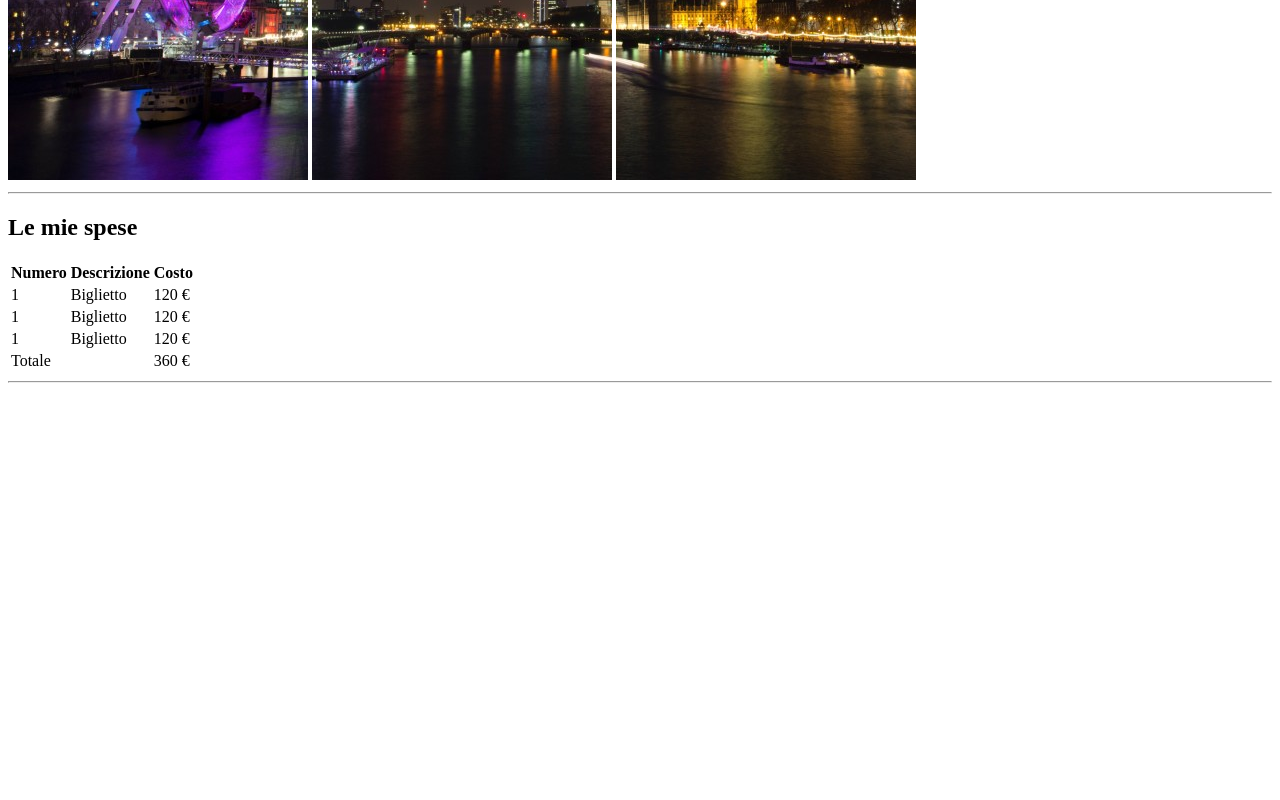
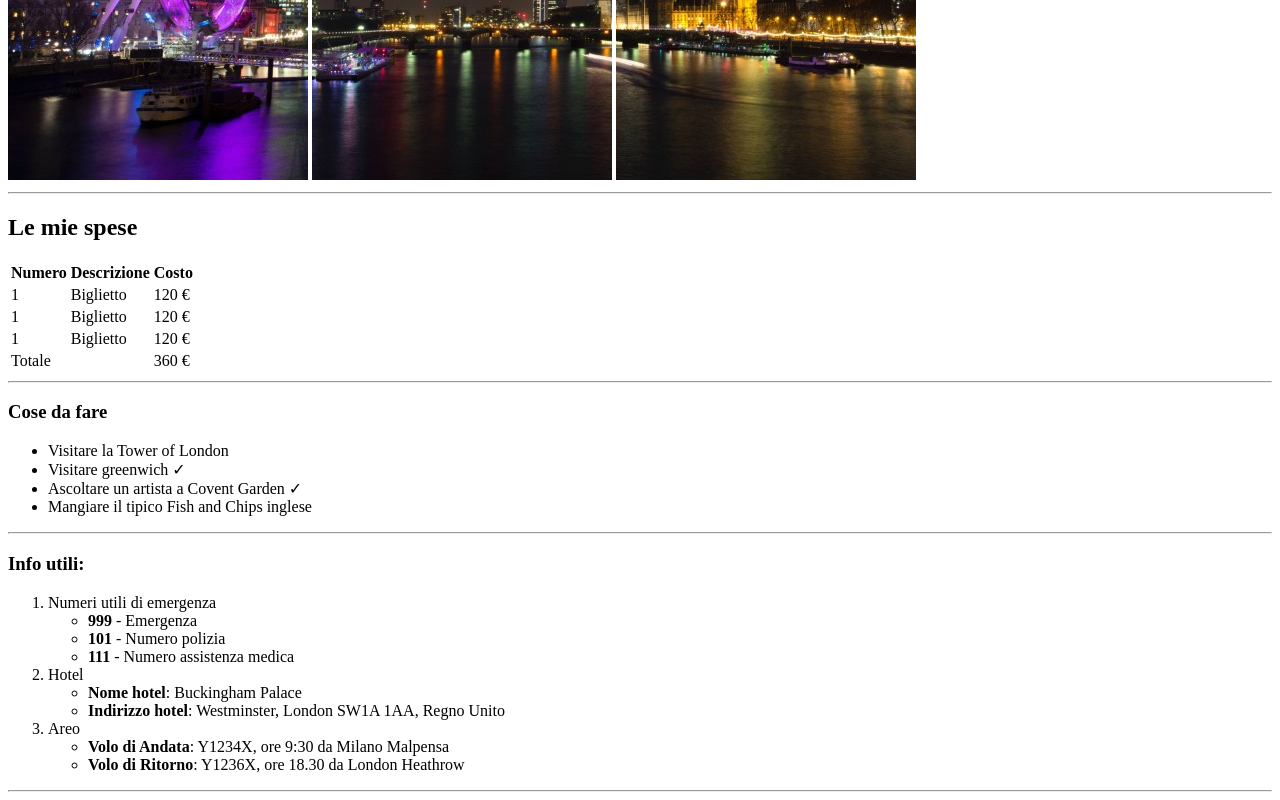
Before and after one commit to evelingcastillon/html-london-trip, a plain HTML site: page index.html in a window 1280 px wide. Shown: the part 500-1300 px from the top of the page. Before the commit the page ends 891 px from the top, so only its background shows below. Drawn offline with Linux system fonts and the light colour scheme.

Commit message:
Complete Info Utili

```diff
--- a/index.html
+++ b/index.html
@@ -52,6 +52,38 @@
             </table>
         </section>
         <hr>
+        <section>
+            <h3>Cose da fare</h3>
+            <ul>
+                <li>Visitare la Tower of London</li>
+                <li>Visitare greenwich &#10003;</li>
+                <li>Ascoltare un artista a Covent Garden &#10003;</li>
+                <li>Mangiare il tipico Fish and Chips inglese</li>
+            </ul>
+        </section>
+        <hr>
+        <section>
+            <h3>Info utili:</h3>
+            <ol>
+                <li>Numeri utili di emergenza</li>
+                    <ul>
+                        <li><strong>999</strong> - Emergenza</li>
+                        <li><strong>101</strong> - Numero polizia</li>
+                        <li><strong>111</strong> - Numero assistenza medica</li>
+                    </ul>
+                <li>Hotel</li>
+                    <ul>
+                        <li><strong>Nome hotel</strong>: Buckingham Palace</li>
+                        <li><strong>Indirizzo hotel</strong>: Westminster, London SW1A 1AA, Regno Unito</li>
+                    </ul>
+                <li>Areo</li>
+                    <ul>
+                        <li><strong>Volo di Andata</strong>: Y1234X, ore 9:30 da Milano Malpensa</li>
+                        <li><strong>Volo di Ritorno</strong>: Y1236X, ore 18.30 da London Heathrow</li>
+                    </ul>
+            </ol>
+        </section>
+        <hr>
     </main>
 
 
```
